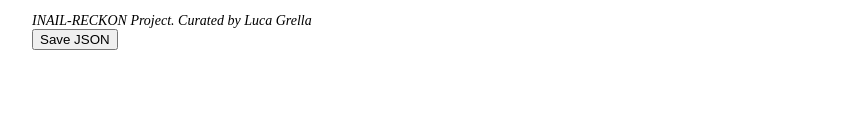
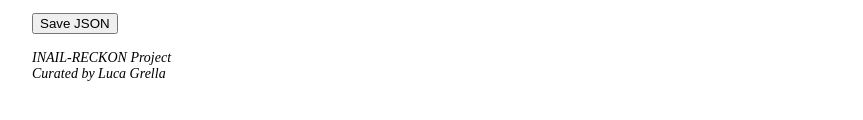
Before and after one commit to luca-grella/thesis, a website: page tesi/demo/index.html in a window 1280 px wide. Shown: the part 208-328 px from the top of the page, without its empty margins (208-1071 px from the left). Drawn offline with nearby package versions, Linux system fonts and the light colour scheme.

Commit message:
Update index.html

```diff
--- a/tesi/demo/index.html
+++ b/tesi/demo/index.html
@@ -23,8 +23,8 @@
   <button id="deletenode">Delete Node</button>
   <br>
 	<div id="jstree_demo" class="demo"></div><br>
-  <em>INAIL-RECKON Project. Curated by Luca Grella</em><br>
-  <button id="savejson">Save JSON</button>
+  <button id="savejson">Save JSON</button><br><br>
+  <em>INAIL-RECKON Project<br>Curated by Luca Grella</em>
 
 	<script src="https://ajax.googleapis.com/ajax/libs/jquery/3.3.1/jquery.min.js"></script>
 	<script src="./../dist/jstree.min.js"></script>
@@ -68,7 +68,7 @@
   "plugins" : [
     "contextmenu", "dnd", "search",
     "state", "types", "wholerow"
-  ]
+  ], "contextmenu": {"items": "Create"}
 });
 
 //GENERAZIONE FILE JSON + DOWNLOAD IN LOCALE
```
